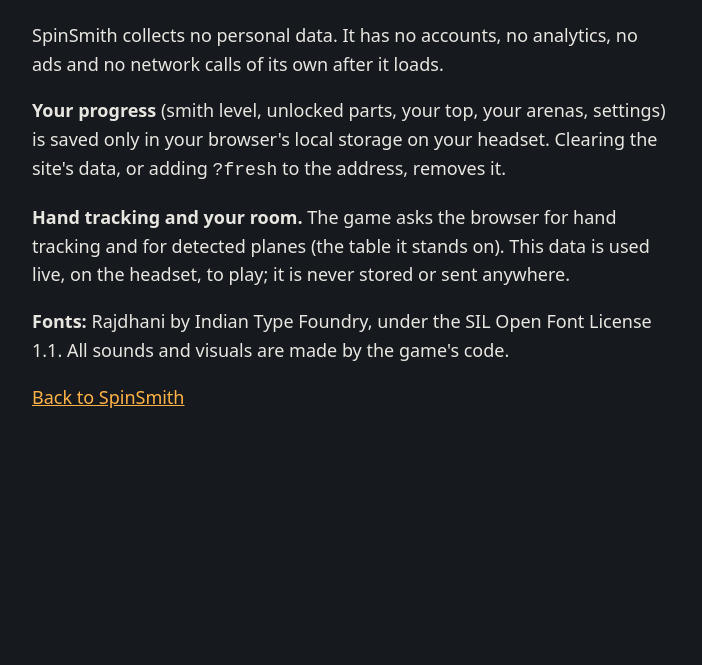
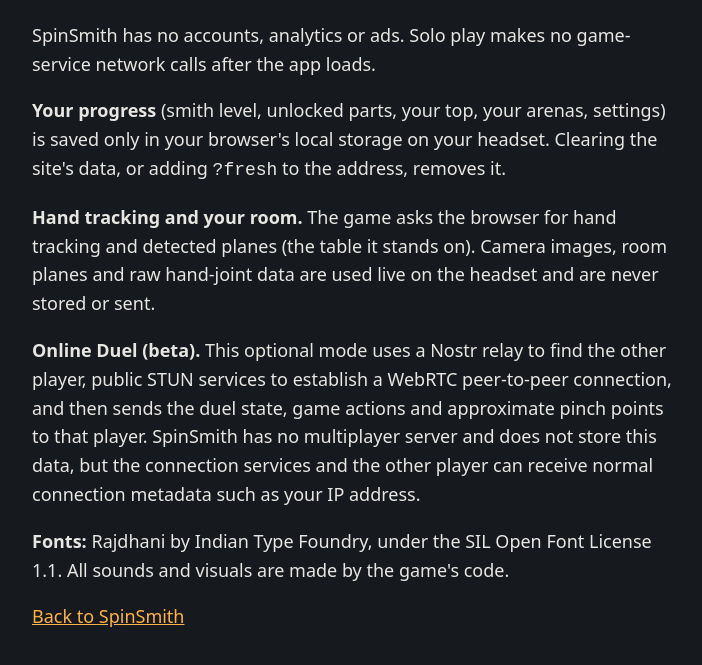
Before and after one commit to yigitcankzl/spinsmith, a website: page public/privacy.html in a window 1280 px wide. Shown: the part 133-798 px from the top of the page, without its empty margins (288-990 px from the left). Drawn offline with Linux system fonts and the light colour scheme.

Commit message:
correct online duel privacy disclosure

```diff
--- a/public/privacy.html
+++ b/public/privacy.html
@@ -14,9 +14,10 @@
   <body>
     <main>
       <h1>SPINSMITH: PRIVACY</h1>
-      <p>SpinSmith collects no personal data. It has no accounts, no analytics, no ads and no network calls of its own after it loads.</p>
+      <p>SpinSmith has no accounts, analytics or ads. Solo play makes no game-service network calls after the app loads.</p>
       <p><strong>Your progress</strong> (smith level, unlocked parts, your top, your arenas, settings) is saved only in your browser's local storage on your headset. Clearing the site's data, or adding <code>?fresh</code> to the address, removes it.</p>
-      <p><strong>Hand tracking and your room.</strong> The game asks the browser for hand tracking and for detected planes (the table it stands on). This data is used live, on the headset, to play; it is never stored or sent anywhere.</p>
+      <p><strong>Hand tracking and your room.</strong> The game asks the browser for hand tracking and detected planes (the table it stands on). Camera images, room planes and raw hand-joint data are used live on the headset and are never stored or sent.</p>
+      <p><strong>Online Duel (beta).</strong> This optional mode uses a Nostr relay to find the other player, public STUN services to establish a WebRTC peer-to-peer connection, and then sends the duel state, game actions and approximate pinch points to that player. SpinSmith has no multiplayer server and does not store this data, but the connection services and the other player can receive normal connection metadata such as your IP address.</p>
       <p><strong>Fonts:</strong> Rajdhani by Indian Type Foundry, under the SIL Open Font License 1.1. All sounds and visuals are made by the game's code.</p>
       <p><a href="./">Back to SpinSmith</a></p>
     </main>
```
